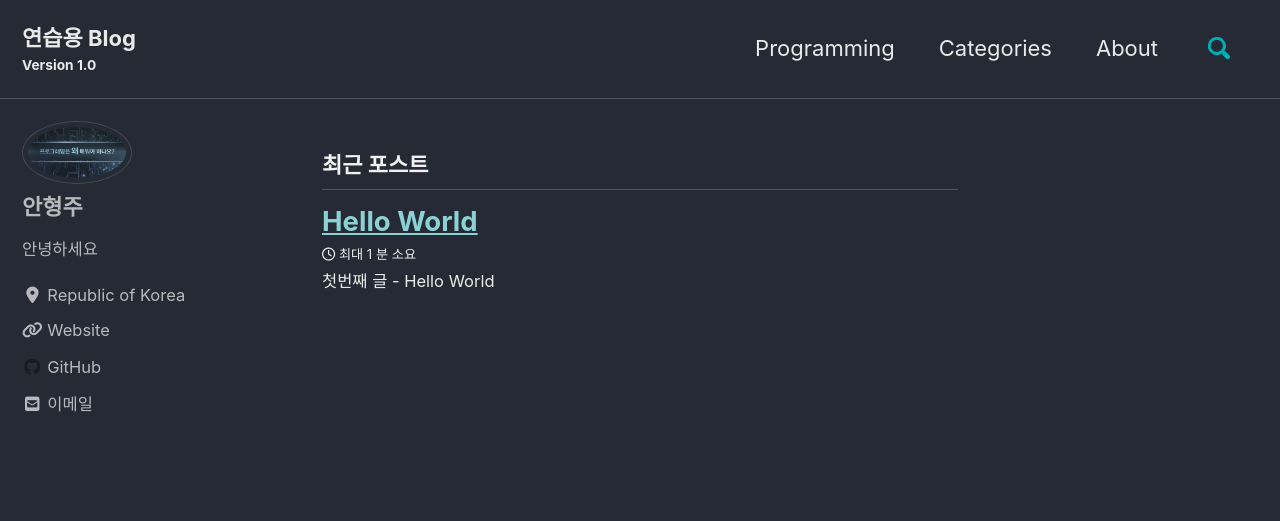
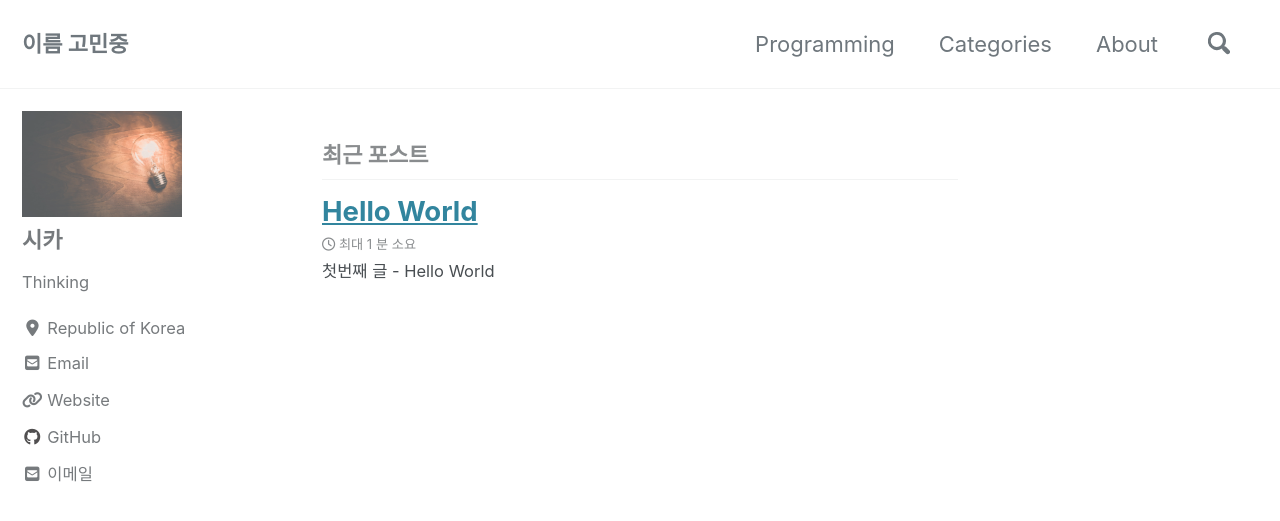
Before and after one commit to dks301/dks301.github.io, a Jekyll site: the page built from index.html, in a window 1280 px wide and 900 px high. Shown: the top 521 px of the window. Built offline with Jekyll 4.4.1, drawn with Linux system fonts in a browser that asks for light colours; cached includes are drawn as plain includes; nearby versions of some CDN libraries; the list of posts is cut into pages by our own code; some of the changed text lies outside the part shown.

Commit message:
profile css 수정

```diff
--- a/_config.yml
+++ b/_config.yml
@@ -12,21 +12,21 @@
 
 # theme                  : "minimal-mistakes-jekyll"
 # remote_theme           : "mmistakes/minimal-mistakes"
-minimal_mistakes_skin    : "dark" # 테마 색 설정 "air", "aqua", "contrast", "dark", "dirt", "neon", "mint", "plum", "sunrise"
+minimal_mistakes_skin    : "default" # 테마 색 설정 "air", "aqua", "contrast", "dark", "dirt", "neon", "mint", "plum", "sunrise"
 
 # Site Settings
 locale                   : "ko-KR"
-title                    : "연습용 Blog"
+title                    : "이름 고민중"
 title_separator          : "-"
-subtitle                 : "Version 1.0"# site tagline that appears below site title in masthead
-name                     : "안형주"
-description              : "An amazing website."
+subtitle                 : # site tagline that appears below site title in masthead
+name                     : "시카"
+description              : "공부용 블로그"
 url                      : "https://dks301.github.io" # the base hostname & protocol for your site e.g.
 baseurl                  : # the subpath of your site, e.g. "/blog"
 repository               : "dks301/dks301.github.io"# GitHub username/repo-name e.g.
-teaser                   : # path of fallback teaser image, e.g. "/assets/images/500x300.png"
+teaser                   : "assets/images/light-bulb.jpg"# path of fallback teaser image, e.g. "/assets/images/500x300.png"
 logo                     : # path of logo image to display in the masthead, e.g. "/assets/images/88x88.png"
-masthead_title           : "연습용 Blog"# overrides the website title displayed in the masthead, use " " for no title
+masthead_title           : "이름 고민중"# overrides the website title displayed in the masthead, use " " for no title
 breadcrumbs              : true # true, false (default)
 words_per_minute         : 200
 comments:
@@ -107,15 +107,15 @@ analytics:
 
 # Site Author
 author:
-  name             : "안형주"
-  avatar           : "/assets/images/profile/whyprogramming.jpg" #"/assets/images/profile/poto.jpg" # 프로필 이미지
-  bio              : "안녕하세요"
+  name             : "시카"
+  avatar           : "/assets/images/light-bulb.jpg" #"/assets/images/profile/poto.jpg" # 프로필 이미지
+  bio              : "Thinking"
   location         : "Republic of Korea"
   email            : "a301dks@naver.com"
   links:
     - label: "Email"
       icon: "fas fa-fw fa-envelope-square"
-      #url: mailto:a301dks@naver.com
+      url: mailto:a301dks@naver.com
     - label: "Website"
       icon: "fas fa-fw fa-link"
       url: "http://dks301.github.io/"
--- a/_sass/minimal-mistakes/_sidebar.scss
+++ b/_sass/minimal-mistakes/_sidebar.scss
@@ -127,12 +127,10 @@
   }
 
   img {
-    max-width: 110px;
-    border-radius: 50%;
+    max-width: 160px;
 
     @include breakpoint($large) {
-      padding: 5px;
-      border: 1px solid $border-color;
+      border: 0px solid $border-color;
     }
   }
 }
```
Also changed, not shown: assets/images/light-bulb.jpg (added), assets/images/profile/light-bulb.jpg (added), assets/images/profile/whyprogramming.jpg (deleted), 5 other files.
